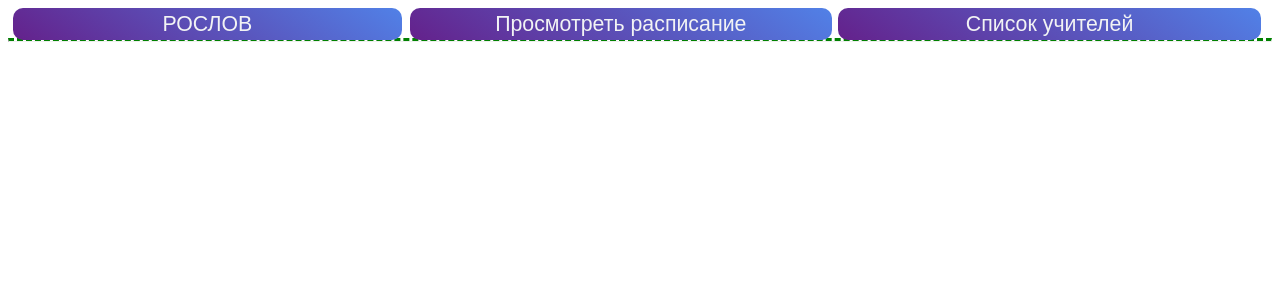
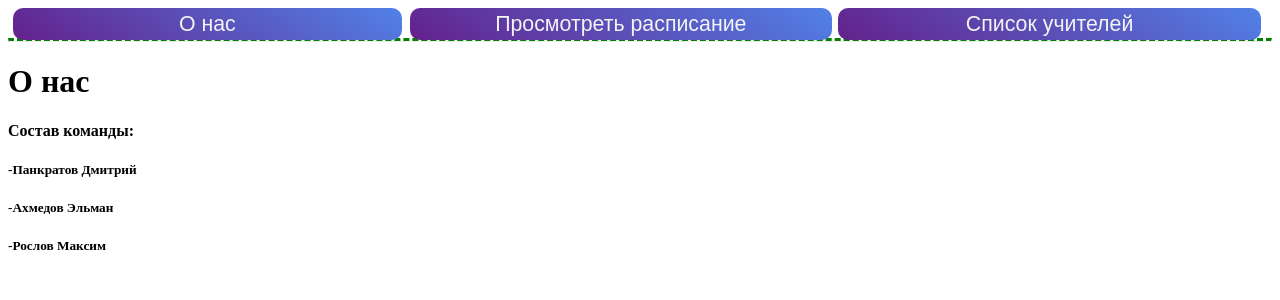
Before and after one commit to neiroun/TechnoStrelka, a Flask app: page /table in a window 1280 px wide. Shown: the top 300 px of the page. Run offline with Flask 3, Linux system fonts and the light colour scheme; data comes from the database, SQL or seed files in the repository.

Commit message:
Рослов

```diff
--- a/templates/tables.html
+++ b/templates/tables.html
@@ -19,7 +19,6 @@
                 <li class="select__item">4П</li>
             </ul>
         </div>
-        <img src="{{ url_for('static', filename='roslov.png') }}" id="roslov">
         <a href="" class="sliding-button" id="back"></a>
         <hr id="delimiter">
         <table class="table" id="table">
@@ -27,7 +26,13 @@
             <button id="reload">Обновить</button>
             <button id="schedule">Просмотреть расписание</button>
             <button id="teacher">Список учителей</button>
-            <button id="About_ass">РОСЛОВ</button>
+            <button id="About_ass">О нас</button>
+            <h1>О нас</h1>
+            <h4>Состав команды: </h4>
+            <h5>-Панкратов Дмитрий</h5>
+            <h5>-Ахмедов Эльман</h5>
+            <h5>-Рослов Максим</h5>
+
             <thead>
                 <tr>
                     <th>Занятия</th>
```
